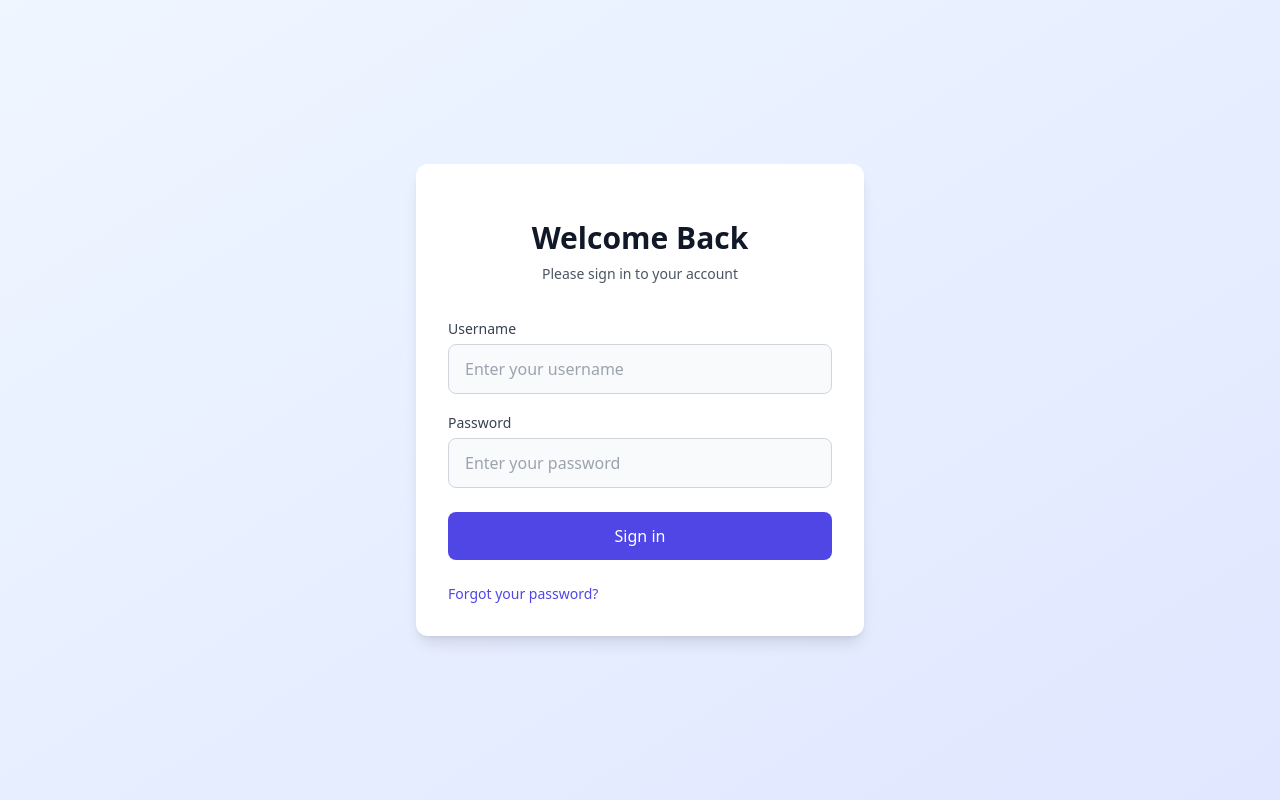
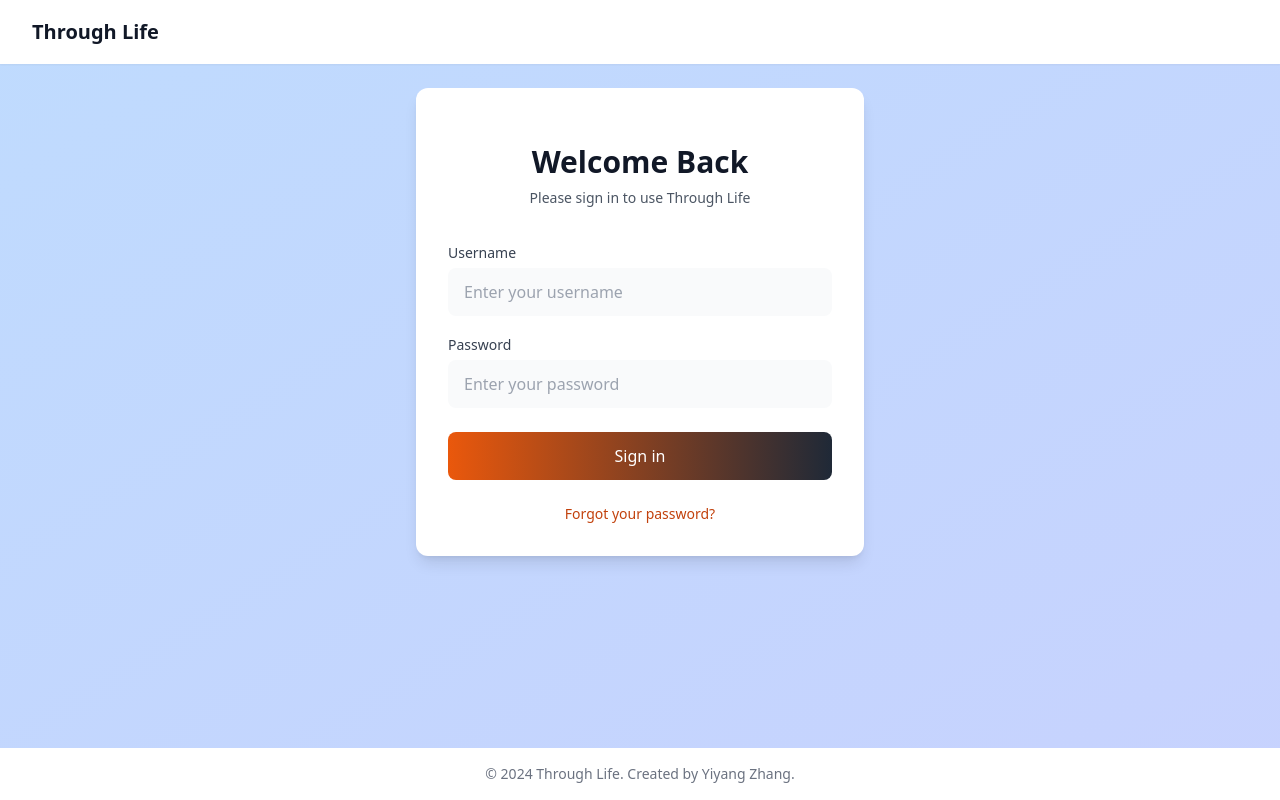
Before and after one commit to k1rr1n/Yishengzuji, a React (Vite) app: page /login in a window 1280 px wide. Built offline with nearby package versions, Linux system fonts and the light colour scheme.

Commit message:
style: improve login ui

```diff
--- a/src/App.css
+++ /dev/null
@@ -1,116 +0,0 @@
-.logo.vite:hover {
-  filter: drop-shadow(0 0 2em #747bff);
-}
-
-.logo.react:hover {
-  filter: drop-shadow(0 0 2em #61dafb);
-}
-:root {
-  font-family: Inter, Avenir, Helvetica, Arial, sans-serif;
-  font-size: 16px;
-  line-height: 24px;
-  font-weight: 400;
-
-  color: #0f0f0f;
-  background-color: #f6f6f6;
-
-  font-synthesis: none;
-  text-rendering: optimizeLegibility;
-  -webkit-font-smoothing: antialiased;
-  -moz-osx-font-smoothing: grayscale;
-  -webkit-text-size-adjust: 100%;
-}
-
-.container {
-  margin: 0;
-  padding-top: 10vh;
-  display: flex;
-  flex-direction: column;
-  justify-content: center;
-  text-align: center;
-}
-
-.logo {
-  height: 6em;
-  padding: 1.5em;
-  will-change: filter;
-  transition: 0.75s;
-}
-
-.logo.tauri:hover {
-  filter: drop-shadow(0 0 2em #24c8db);
-}
-
-.row {
-  display: flex;
-  justify-content: center;
-}
-
-a {
-  font-weight: 500;
-  color: #646cff;
-  text-decoration: inherit;
-}
-
-a:hover {
-  color: #535bf2;
-}
-
-h1 {
-  text-align: center;
-}
-
-input,
-button {
-  border-radius: 8px;
-  border: 1px solid transparent;
-  padding: 0.6em 1.2em;
-  font-size: 1em;
-  font-weight: 500;
-  font-family: inherit;
-  color: #0f0f0f;
-  background-color: #ffffff;
-  transition: border-color 0.25s;
-  box-shadow: 0 2px 2px rgba(0, 0, 0, 0.2);
-}
-
-button {
-  cursor: pointer;
-}
-
-button:hover {
-  border-color: #396cd8;
-}
-button:active {
-  border-color: #396cd8;
-  background-color: #e8e8e8;
-}
-
-input,
-button {
-  outline: none;
-}
-
-#greet-input {
-  margin-right: 5px;
-}
-
-@media (prefers-color-scheme: dark) {
-  :root {
-    color: #f6f6f6;
-    background-color: #2f2f2f;
-  }
-
-  a:hover {
-    color: #24c8db;
-  }
-
-  input,
-  button {
-    color: #ffffff;
-    background-color: #0f0f0f98;
-  }
-  button:active {
-    background-color: #0f0f0f69;
-  }
-}
--- a/src/App.tsx
+++ b/src/App.tsx
@@ -1,7 +1,6 @@
 import { useState } from "react";
 import reactLogo from "./assets/react.svg";
 import { invoke } from "@tauri-apps/api/core";
-import "./App.css";
 
 function App() {
   const [greetMsg, setGreetMsg] = useState("");
--- /dev/null
+++ b/src/global.css
@@ -0,0 +1,13 @@
+@tailwind base;
+@tailwind components;
+@tailwind utilities;
+
+@layer base {
+  html {
+    @apply antialiased;
+  }
+
+  body {
+    @apply bg-gray-50 dark:bg-gray-900;
+  }
+}
--- a/src/main.tsx
+++ b/src/main.tsx
@@ -1,7 +1,7 @@
 import React from "react";
 import ReactDOM from "react-dom/client";
 import { AppRouter } from "./router";
-import "./tailwind.css";
+import "./global.css";
 
 ReactDOM.createRoot(document.getElementById("root") as HTMLElement).render(
   <React.StrictMode>
--- a/src/pages/layout.tsx
+++ b/src/pages/layout.tsx
@@ -1,5 +1,36 @@
 import { Outlet } from "react-router-dom";
 
 export default function Layout() {
-  return <Outlet />;
+  return (
+    // 主容器 flex布局 最小高度为屏幕高度
+    <div className="min-h-screen flex flex-col bg-gradient-to-br from-blue-200 to-indigo-200 dark:from-gray-900 dark:to-gray-800 transition-colors duration-200">
+      {/* header */}
+      <header className="sticky top-0 z-50 bg-white dark:bg-gray-800 shadow-sm">
+        <div className="max-w-7xl mx-auto px-4 sm:px-6 lg:px-8 h-16 flex items-center justify-between">
+          {/* logo */}
+          <div className="flex items-center">
+            <span className="text-xl font-bold text-gray-900 dark:text-white">
+              Through Life
+            </span>
+          </div>
+        </div>
+      </header>
+
+      {/* main */}
+      <main className="flex-1 w-full">
+        <div className="max-w-7xl mx-auto px-4 sm:px-6 lg:px-8 py-6">
+          <Outlet />
+        </div>
+      </main>
+
+      {/* footer */}
+      <footer className="bg-white dark:bg-gray-800 shadow-sm mt-auto">
+        <div className="max-w-7xl mx-auto px-4 sm:px-6 lg:px-8 py-4">
+          <div className="text-center text-sm text-gray-500 dark:text-gray-400">
+            © 2024 Through Life. Created by Yiyang Zhang.
+          </div>
+        </div>
+      </footer>
+    </div>
+  );
 }
--- a/src/pages/login.tsx
+++ b/src/pages/login.tsx
@@ -2,15 +2,12 @@ import { useState } from "react";
 import { useNavigate } from "react-router-dom";
 import { useAuth } from "../utils/useAuth";
 
-const Login = () => {
+const Login: React.FC = () => {
   const navigate = useNavigate();
   const { login } = useAuth();
   const [isLoading, setIsLoading] = useState(false);
-  const [formData, setFormData] = useState({
-    username: "",
-    password: "",
-  });
   const [error, setError] = useState("");
+  const [formData, setFormData] = useState({ username: "", password: "" });
 
   const handleSubmit = async (e: React.FormEvent) => {
     e.preventDefault();
@@ -24,8 +21,8 @@ const Login = () => {
       } else {
         setError("Invalid username or password");
       }
-    } catch (err) {
-      setError("An error occurred during login");
+    } catch (error) {
+      setError(`An error occurred during login: ${error}`);
     } finally {
       setIsLoading(false);
     }
@@ -39,22 +36,22 @@ const Login = () => {
   };
 
   return (
-    <div className="min-h-screen flex items-center justify-center bg-gradient-to-br from-blue-50 to-indigo-100 dark:from-gray-900 dark:to-gray-800 p-4">
-      <div className="max-w-md w-full space-y-8 bg-white dark:bg-gray-800 p-8 rounded-xl shadow-lg transform transition-all duration-500 hover:scale-105">
-        {/* Logo & Title */}
+    <div className="flex items-center justify-center">
+      <div className="max-w-md w-full space-y-8 bg-white dark:bg-gray-800 p-8 rounded-xl shadow-lg transform transition-all">
+        {/* logo & title */}
         <div className="text-center">
-          <h2 className="mt-6 text-3xl font-bold text-gray-900 dark:text-white">
+          <h2 className="mt-6 text-3xl font-bold text-gray-900 dark:text-gray-50">
             Welcome Back
           </h2>
           <p className="mt-2 text-sm text-gray-600 dark:text-gray-400">
-            Please sign in to your account
+            Please sign in to use Through Life
           </p>
         </div>
 
-        {/* Form */}
+        {/* form */}
         <form className="mt-8 space-y-6" onSubmit={handleSubmit}>
           <div className="space-y-4">
-            {/* Username Input */}
+            {/* username & password */}
             <div>
               <label
                 htmlFor="username"
@@ -63,21 +60,17 @@ const Login = () => {
                 Username
               </label>
               <input
+                type="text"
+                name="username"
                 id="username"
-                name="username"
-                type="text"
                 required
                 value={formData.username}
                 onChange={handleChange}
-                className="mt-1 block w-full px-4 py-3 rounded-lg bg-gray-50 border border-gray-300
-                        dark:bg-gray-700 dark:border-gray-600 dark:text-white
-                          focus:ring-2 focus:ring-indigo-500 focus:border-indigo-500
-                          transition-colors duration-200"
+                className="mt-1 block w-full px-4 py-3 rounded-lg bg-gray-50 dark:bg-gray-700 dark:border-gray-600 dark:text-white focus:ring-2 focus:ring-indigo-500 focus:border-indigo-500 transition-colors duration-200"
                 placeholder="Enter your username"
               />
             </div>
 
-            {/* Password Input */}
             <div>
               <label
                 htmlFor="password"
@@ -86,35 +79,28 @@ const Login = () => {
                 Password
               </label>
               <input
+                type="password"
+                name="password"
                 id="password"
-                name="password"
-                type="password"
                 required
                 value={formData.password}
                 onChange={handleChange}
-                className="mt-1 block w-full px-4 py-3 rounded-lg bg-gray-50 border border-gray-300
-                        dark:bg-gray-700 dark:border-gray-600 dark:text-white
-                          focus:ring-2 focus:ring-indigo-500 focus:border-indigo-500
-                          transition-colors duration-200"
+                className="mt-1 block w-full px-4 py-3 rounded-lg bg-gray-50 dark:bg-gray-700 dark:border-gray-600 dark:text-white focus:ring-2 focus:ring-indigo-500 focus:border-indigo-500  transition-colors duration-200"
                 placeholder="Enter your password"
               />
             </div>
           </div>
 
-          {/* Error Message */}
+          {/* error message */}
           {error && (
             <div className="text-red-500 text-sm text-center">{error}</div>
           )}
 
-          {/* Submit Button */}
+          {/* submit button */}
           <button
             type="submit"
             disabled={isLoading}
-            className="w-full flex justify-center py-3 px-4 rounded-lg text-white
-                    bg-indigo-600 hover:bg-indigo-700
-                      focus:outline-none focus:ring-2 focus:ring-offset-2 focus:ring-indigo-500
-                      disabled:opacity-50 disabled:cursor-not-allowed
-                      transform transition-all duration-200 hover:scale-[1.02]"
+            className="w-full flex justify-center py-3 px-4 rounded-lg text-white bg-gradient-to-r from-orange-600 to-gray-800 hover:bg-orange-600 focus:outline-none focus:ring-2 focus:ring-offset-2 focus:ring-gray-800 disabled:opacity-50 disabled:cursor-not-allowed transform transition-all duration-100 hover:scale-[1.02]"
           >
             {isLoading ? (
               <div className="flex items-center">
@@ -145,13 +131,11 @@ const Login = () => {
             )}
           </button>
 
-          {/* Additional Links */}
-          <div className="flex items-center justify-between mt-4">
+          <div className="flex items-center justify-center mt-4">
             <div className="text-sm">
               <a
                 href="#"
-                className="font-medium text-indigo-600 hover:text-indigo-500
-                        dark:text-indigo-400 dark:hover:text-indigo-300"
+                className="font-medium text-orange-700 hover:text-orange-500 dark:text-orange-600 dark:hover:text-orange-500 transform transition-all duration-200"
               >
                 Forgot your password?
               </a>
--- a/src/tailwind.css
+++ /dev/null
@@ -1,3 +0,0 @@
-@tailwind base;
-@tailwind components;
-@tailwind utilities;
--- a/tailwind.config.js
+++ b/tailwind.config.js
@@ -1,8 +1,13 @@
 /** @type {import('tailwindcss').Config} */
 export default {
   content: ["./src/**/*.{js,jsx,ts,tsx}"],
+  darkmode: "class",
   theme: {
-    extend: {},
+    extend: {
+      maxWidth: {
+        "7xl": "80rem",
+      },
+    },
   },
   plugins: [],
 };
```
